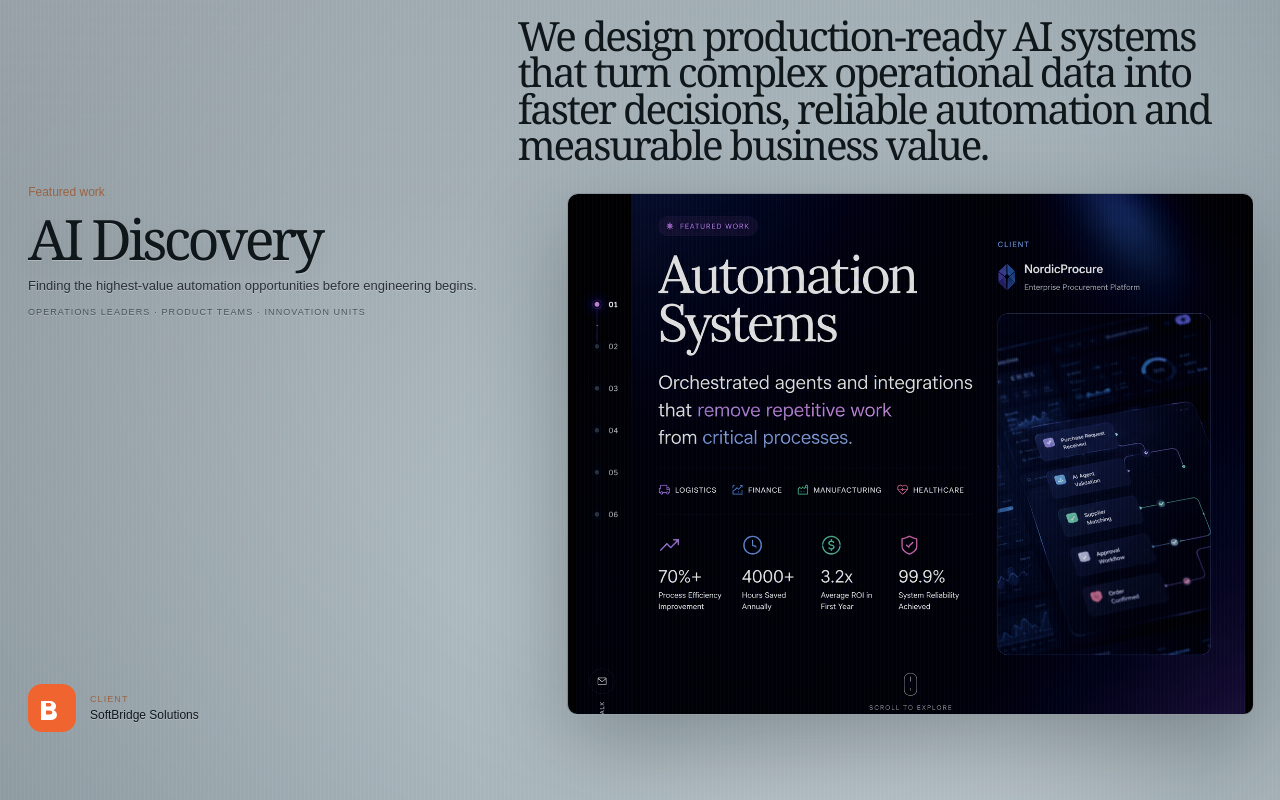
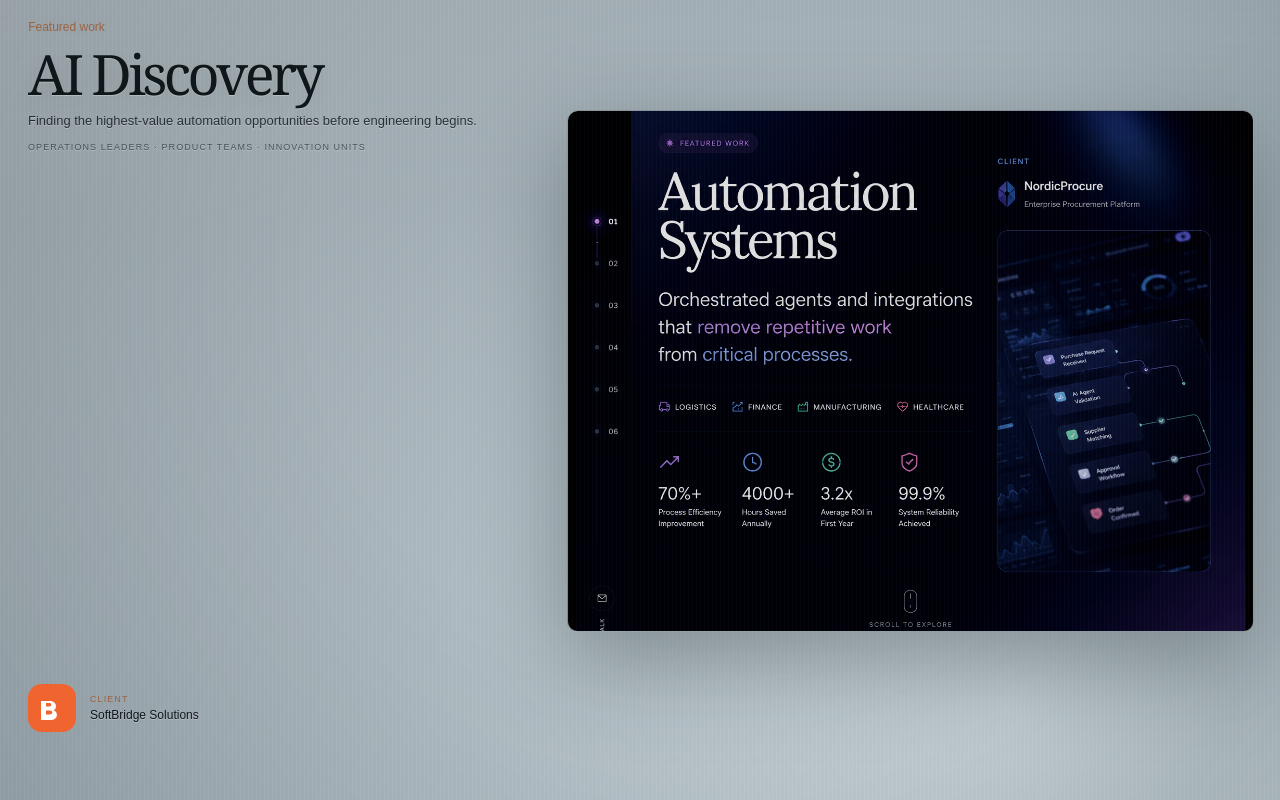
Before and after one commit to Dpehect/Trionn, a Next.js app: page /cases/ai-software-development-finland in a window 1280 px wide. Shown: the top 800 px of the page. Built offline with nearby package versions, Linux system fonts and the light colour scheme.

Commit message:
detay ilk text silindi

```diff
--- a/components/case-study-page.module.css
+++ b/components/case-study-page.module.css
@@ -944,3 +944,26 @@
       linear-gradient(145deg, #52636c 0%, #93a4ac 52%, #c6d1d6 75%, #778a93 100%) !important;
   }
 }
+
+
+/* Collapse the manifesto row only when its content is empty.
+   Existing DOM structure and all GSAP timelines remain unchanged. */
+.introGrid:has(.introText:empty) {
+  display: none;
+  min-height: 0;
+  margin: 0;
+  padding: 0;
+}
+
+.introText:empty {
+  display: none;
+}
+
+.container:has(.introText:empty) {
+  grid-template-rows: minmax(0, 1fr) auto;
+  padding-top: clamp(14px, 2vh, 24px);
+}
+
+.container:has(.introText:empty) .workGrid {
+  align-self: stretch;
+}
--- a/components/case-study-page.tsx
+++ b/components/case-study-page.tsx
@@ -42,7 +42,7 @@ type CaseProfile = {
 const profiles: Record<string, CaseProfile> = {
   "ai-software-development-finland": {
     manifesto:
-      "We design production-ready AI systems that turn complex operational data into faster decisions, reliable automation and measurable business value.",
+      "",
     featured: [
       {
         category: "AI Discovery",
```
Also changed, not shown: 1 other file (tests, documents, lock files or other folders).
